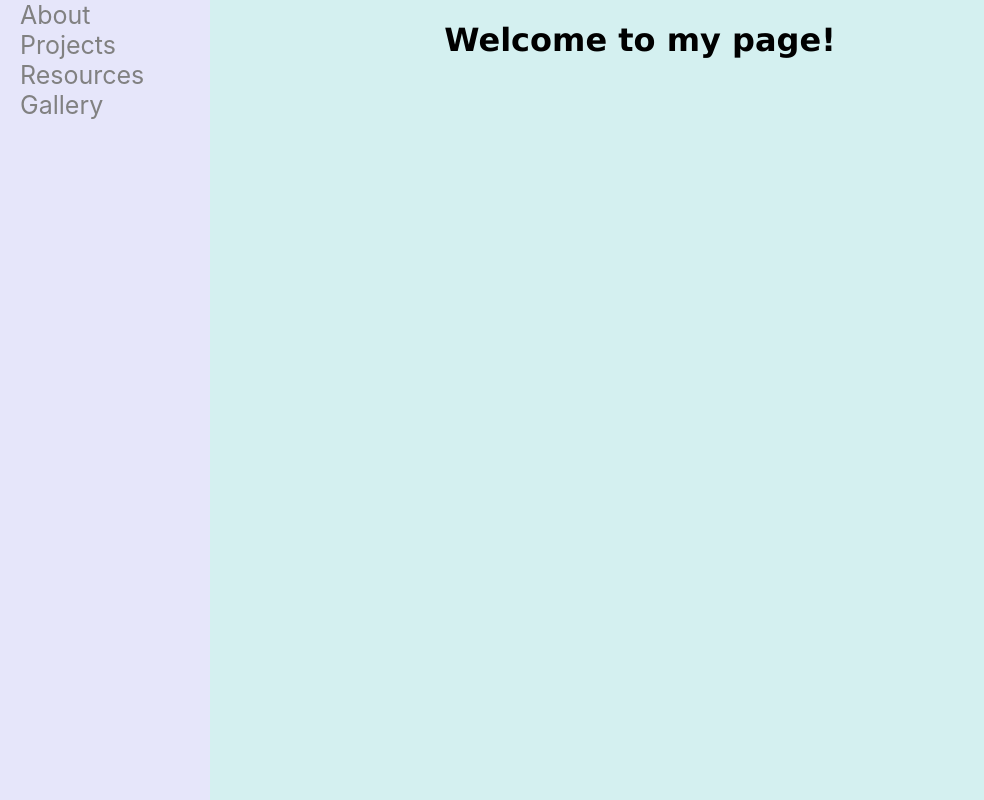
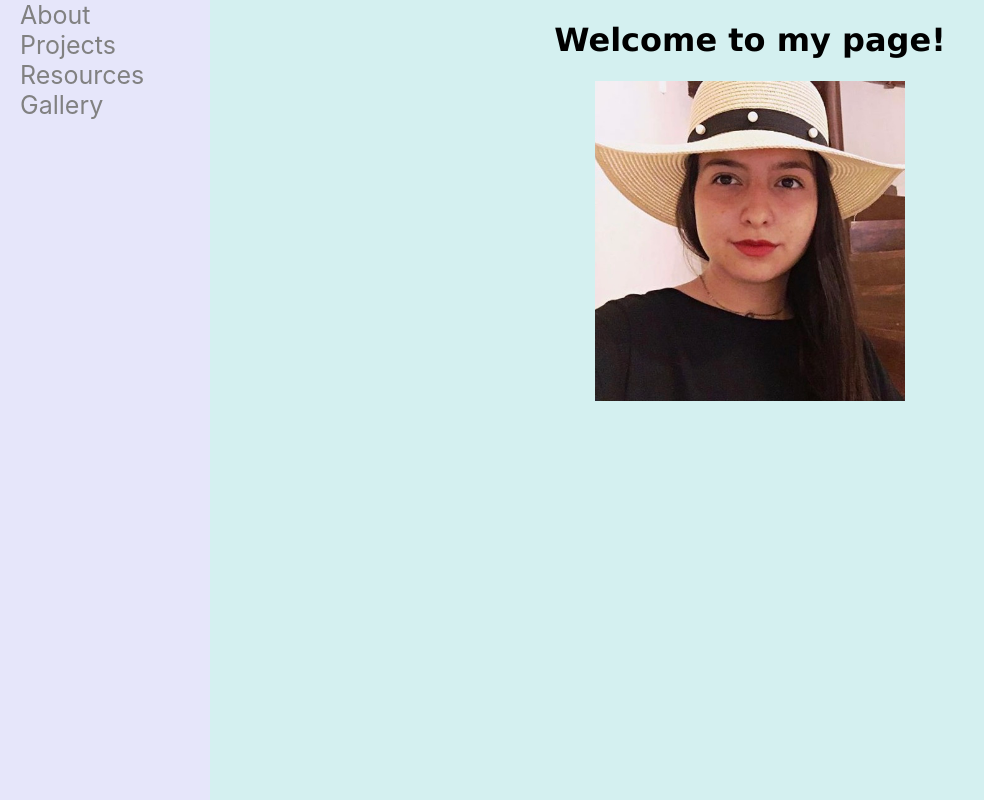
Before and after one commit to anazermeno/TLOA, a React (Create React App) app in the folder tloa/: page / in a window 1280 px wide. Shown: the whole page, without its empty margins (0-984 px from the left). Built offline with nearby package versions, Linux system fonts and the light colour scheme.

Commit message:
Added profile picture and its css

```diff
--- a/tloa/src/components/about.jsx
+++ b/tloa/src/components/about.jsx
@@ -1,5 +1,7 @@
 import React, { Component } from 'react';
 import './styles.css';
+import profilepic from './media/profilepic.jpeg'
+
 
 export default class About extends Component{
     render (){
@@ -7,8 +9,8 @@ export default class About extends Component{
 
                 <div id="body_about">
                     <h1>Welcome to my page!</h1>
+                    <img src={profilepic} id="img_about"/>
                 </div>
-
         )
     }
 }
--- a/tloa/src/components/styles.css
+++ b/tloa/src/components/styles.css
@@ -3,8 +3,16 @@
 }
 
 #body_about {
+    padding-left: 220px;
+    font-family: 'Lucida Sans', 'Lucida Sans Regular', 'Lucida Grande', 'Lucida Sans Unicode', Geneva, Verdana, sans-serif;
+}
 
-    font-family: 'Lucida Sans', 'Lucida Sans Regular', 'Lucida Grande', 'Lucida Sans Unicode', Geneva, Verdana, sans-serif;
+#img_about {
+    display: block;
+    margin-left: auto;
+    margin-right: auto;
+    height: 320px;
+    width: 310px;
 }
 
 h1 {
```
Also changed, not shown: tloa/src/components/media/profilepic.jpeg (added).
